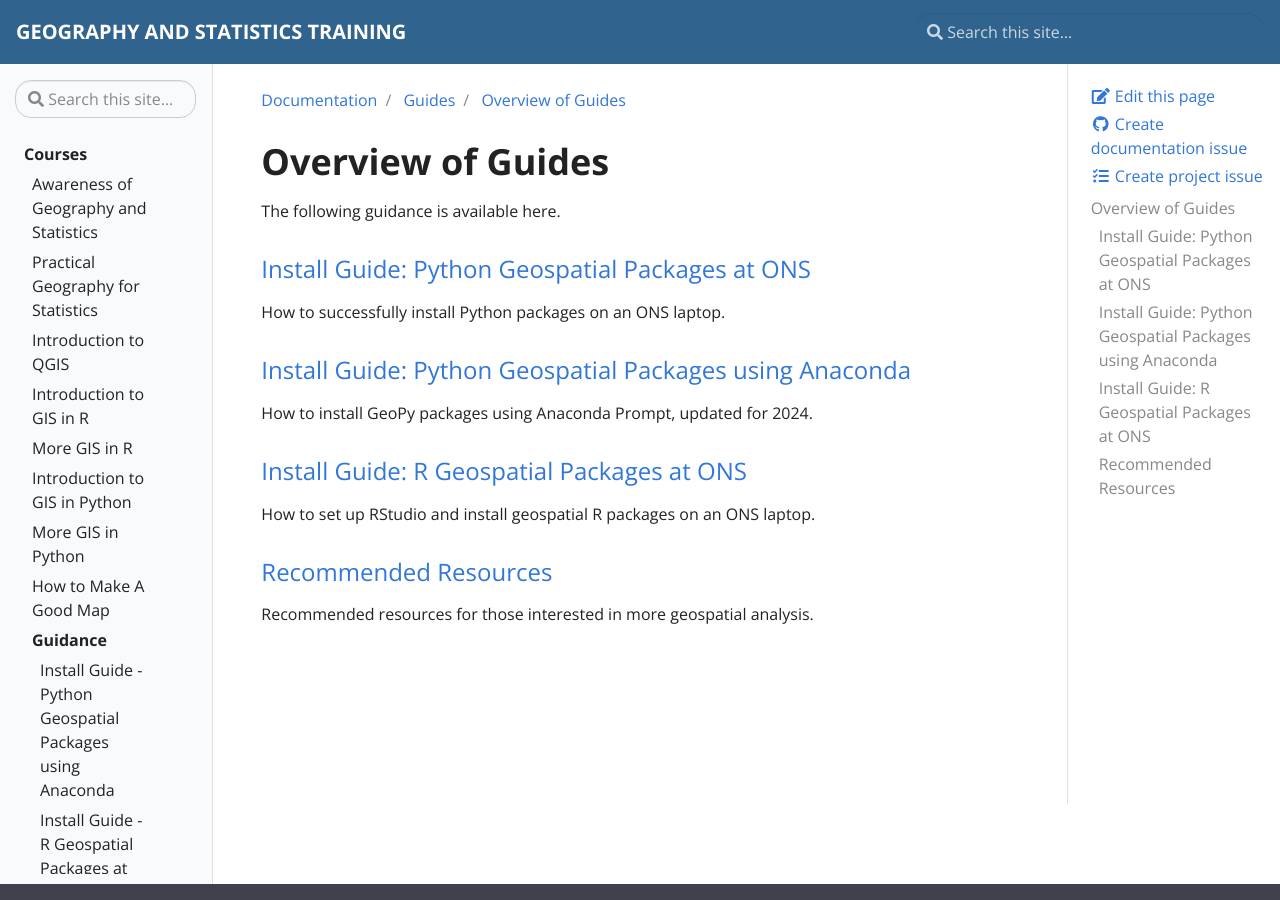
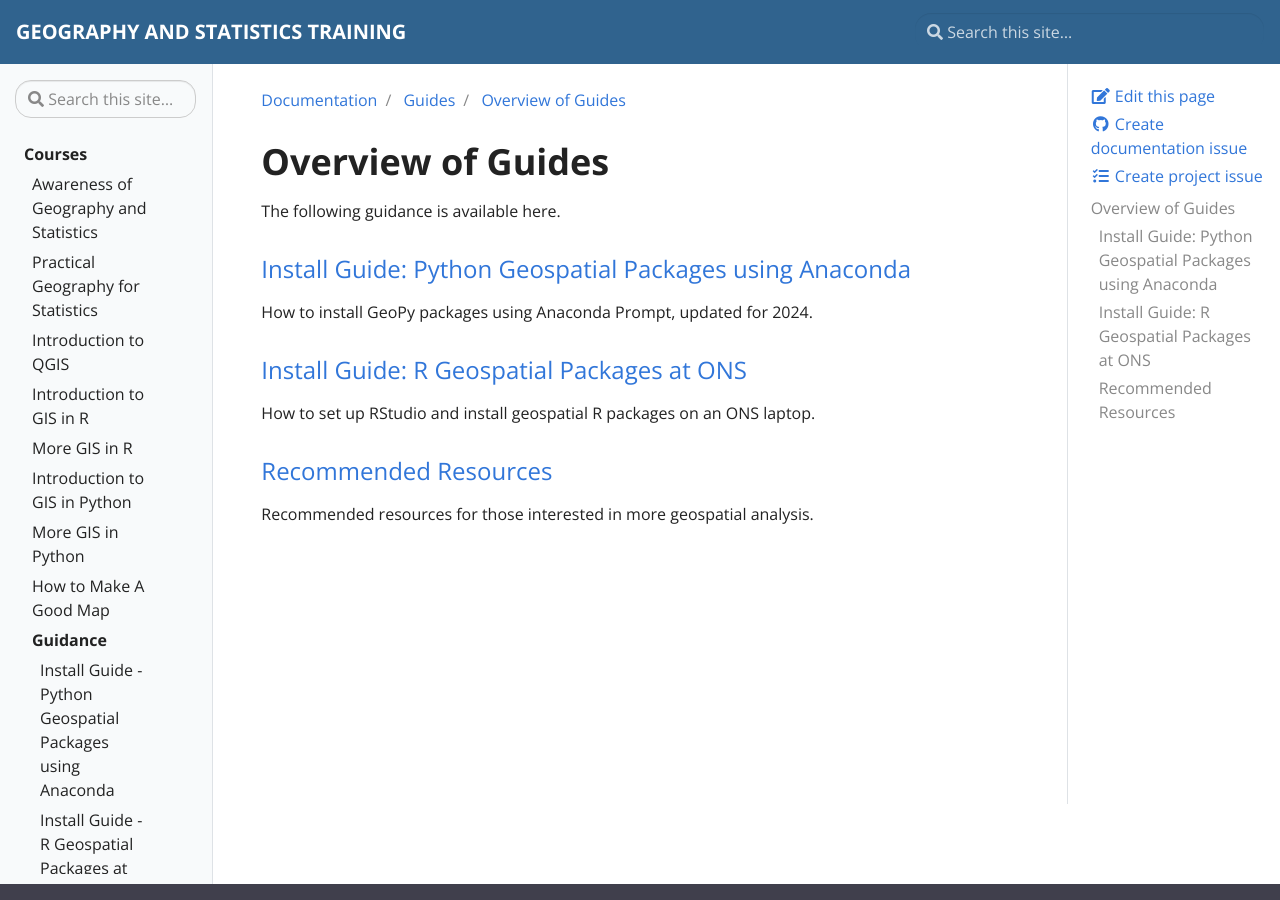
Before and after one commit to ONSgeo/geospatial-training, a Jekyll site: the page built from _docs/guides/guides_overview.md, in a window 1280 px wide and 900 px high. Built offline with Jekyll 4.4.1, drawn with Linux system fonts in a browser that asks for light colours.

Commit message:
Update guides_overview.md
Deleted outdated Python install guide in ONS

```diff
--- a/_docs/guides/guides_overview.md
+++ b/_docs/guides/guides_overview.md
@@ -5,9 +5,6 @@ description: An overview of the guides available on this website.
 
 # Overview of Guides
 The following guidance is available here.
-
-### [Install Guide: Python Geospatial Packages at ONS](https://onsgeo.github.io/geospatial-training/docs/guides/python_install)
-How to successfully install Python packages on an ONS laptop.
 
 ### [Install Guide: Python Geospatial Packages using Anaconda](https://onsgeo.github.io/geospatial-training/docs/guides/python_install_anaconda)
 How to install GeoPy packages using Anaconda Prompt, updated for 2024.
```
